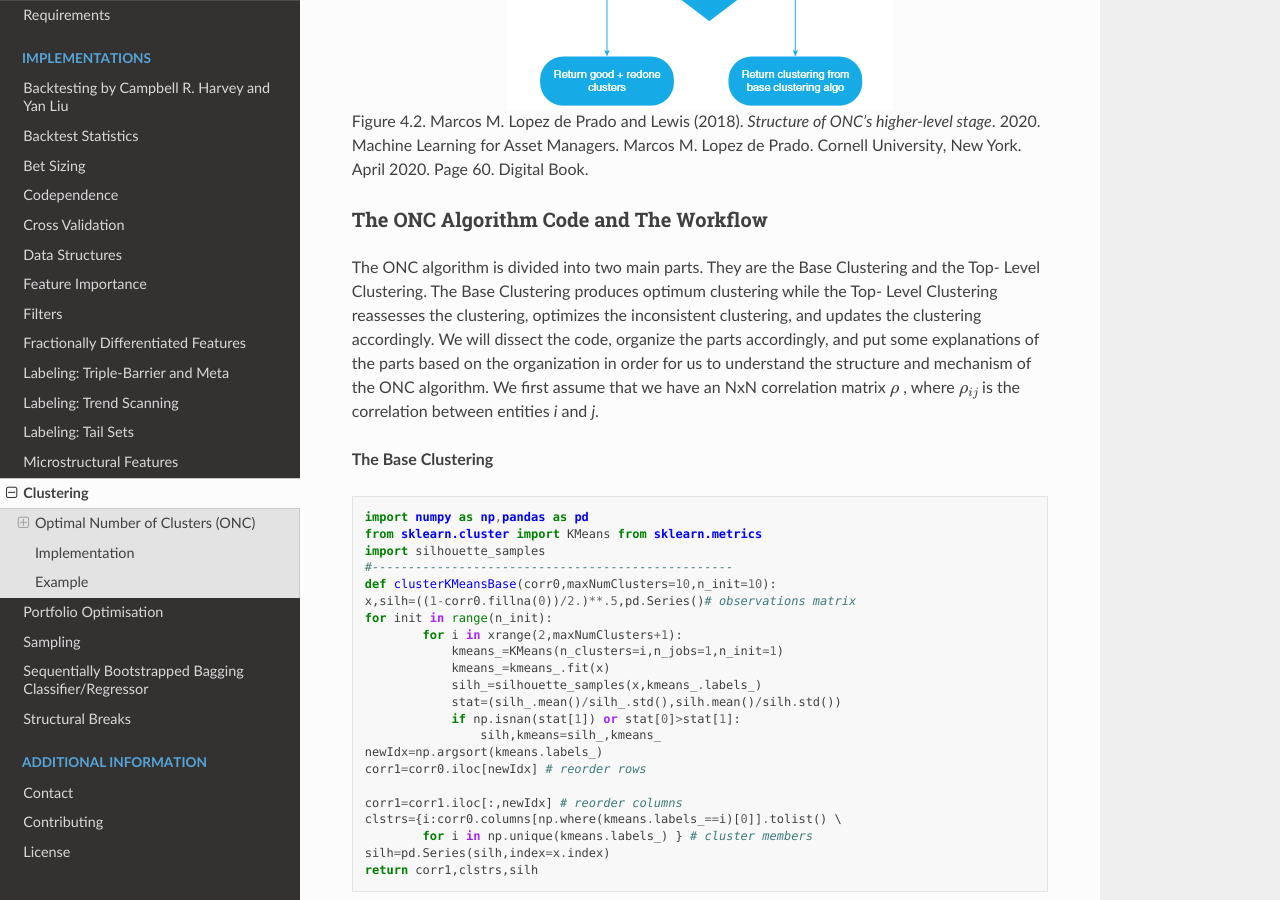
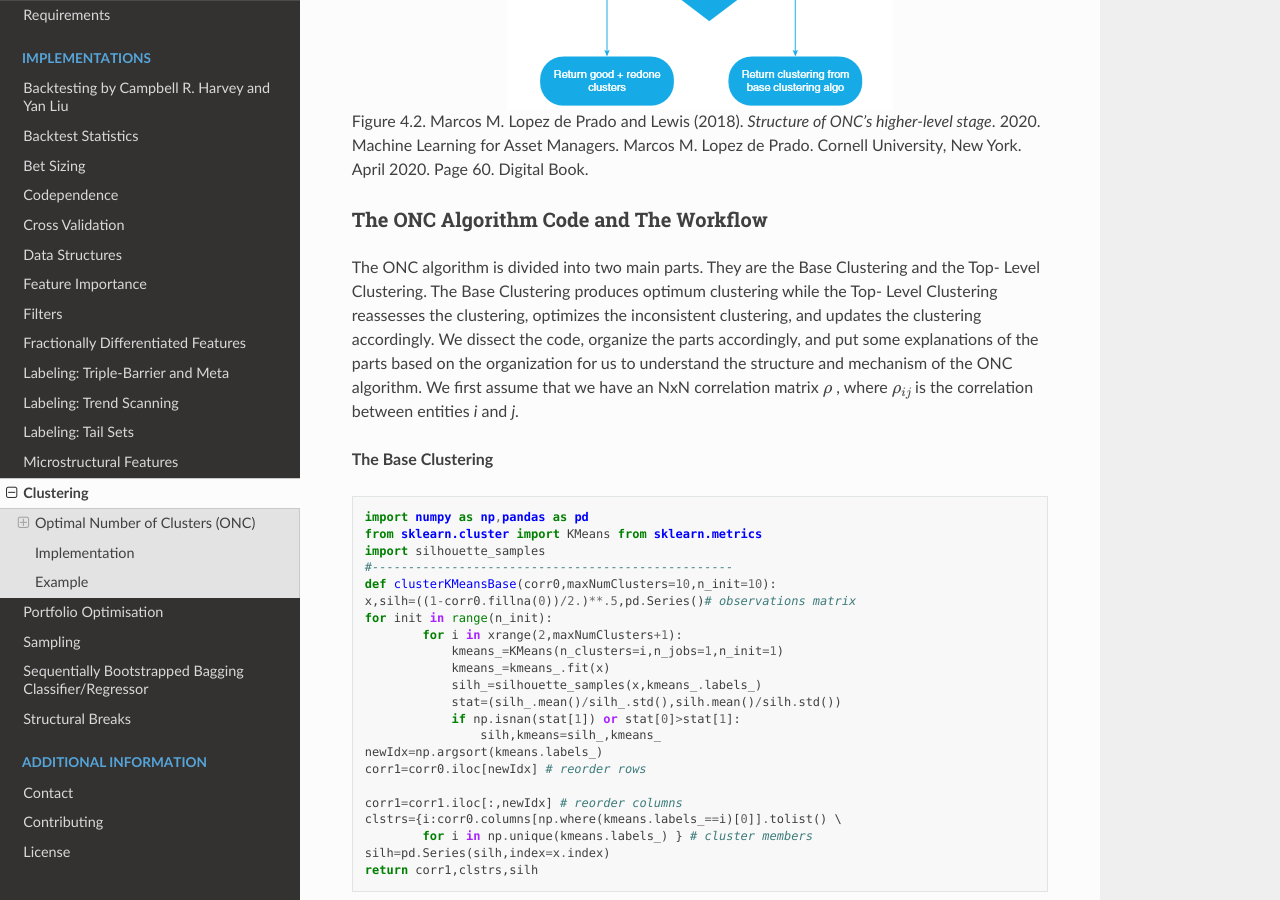
Before and after one commit to hudson-and-thames/mlfinlab, a Sphinx documentation site: the page built from docs/source/implementations/clustering.rst, in a window 1280 px wide and 900 px high, scrolled down 3077 px. Built offline with Sphinx 7.4.7 and the Read the Docs theme 2.0.0, drawn with Linux system fonts in a browser that asks for light colours.

Commit message:
modified clustering.rst

```diff
--- a/docs/source/implementations/clustering.rst
+++ b/docs/source/implementations/clustering.rst
@@ -76,7 +76,7 @@
 The ONC Algorithm Code and The Workflow
 ***************************************
 
-The ONC algorithm is divided into two main parts. They are the Base Clustering and the Top- Level Clustering. The Base Clustering produces optimum clustering while the Top- Level Clustering reassesses the clustering, optimizes the inconsistent clustering, and updates the clustering accordingly. We will dissect the code, organize the parts accordingly, and put some explanations of the parts based on the organization in order for us to understand the structure and mechanism of the ONC algorithm. We first assume that we have an NxN correlation matrix  :math:`\rho` , where  :math:`\rho_{ij}` is the correlation between entities *i* and *j*.
+The ONC algorithm is divided into two main parts. They are the Base Clustering and the Top- Level Clustering. The Base Clustering produces optimum clustering while the Top- Level Clustering reassesses the clustering, optimizes the inconsistent clustering, and updates the clustering accordingly. We dissect the code, organize the parts accordingly, and put some explanations of the parts based on the organization for us to understand the structure and mechanism of the ONC algorithm. We first assume that we have an NxN correlation matrix  :math:`\rho` , where  :math:`\rho_{ij}` is the correlation between entities *i* and *j*.
 
 **The Base Clustering**
 
```
